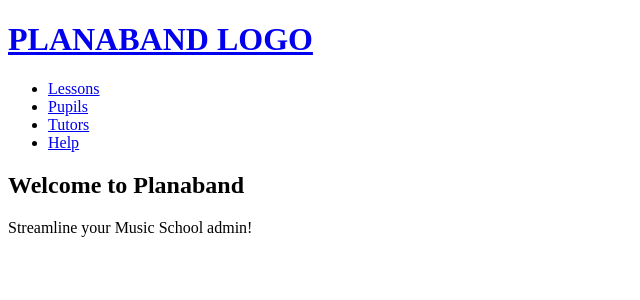
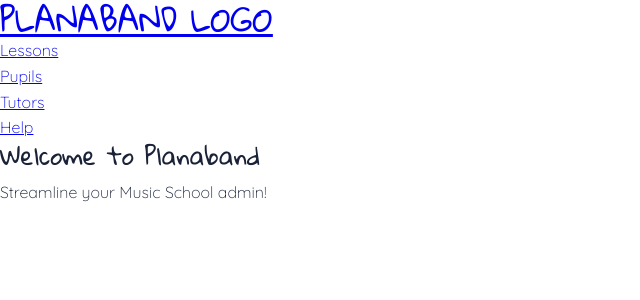
Before and after one commit to heathercking/CodeClan_Project1__Planaband, a Flask app: page / in a window 1280 px wide. Shown: the top 300 px of the page, without its empty margins (0-640 px from the left). Run offline with Flask 2, Linux system fonts and the light colour scheme.

Commit message:
adds static file and initial css files
basic reset of page formatting and font, heading etc styles applied

```diff
--- /dev/null
+++ b/static/css/style.css
@@ -0,0 +1,41 @@
+@import url('https://fonts.googleapis.com/css2?family=Quicksand:wght@300&display=swap');
+@import url('https://fonts.googleapis.com/css2?family=Gloria+Hallelujah&display=swap');
+
+/* sets color palette for use across site */
+:root {
+    --primary-dark: #1A2238;
+    --primary-bright: #FF6A3D;
+    --secondary-bright: #F4DB7D;
+    --secondary-pale: #9DAAF2;
+    --white: #fff;
+}
+
+/* reset of page formatting - best practice */
+* {
+    box-sizing: border-box;
+    padding: 0;
+    margin: 0;
+}
+
+/* setting general style for content */
+body {
+    font-family: "Quicksand", sans-serif, Helvetica, Arial;
+    color: var(--primary-dark);
+    line-height: 1.6;
+}
+
+h1, h2 {
+    font-weight: 500;
+    line-height: 1.2;
+    margin: 10px, 0;
+    font-family: "Gloria Hallelujah", sans-serif, Helvetica, Arial;
+}
+
+p {
+    margin: 10px 0;
+}
+
+img {
+    width: 100%;
+    border-radius: 10px;
+}
--- a/templates/base.html
+++ b/templates/base.html
@@ -7,6 +7,9 @@
     <meta name="viewport" content="width=device-width, initial-scale=1.0">
 
     <title>Planaband</title>
+
+    <link rel="stylesheet" href="{{ url_for('static', filename='css/layouts.css') }}">
+    <link rel="stylesheet" href="{{ url_for('static', filename='css/style.css') }}">
 
 </head>
 
```
Also changed, not shown: static/css/base.css (added), static/css/layouts.css (added).
